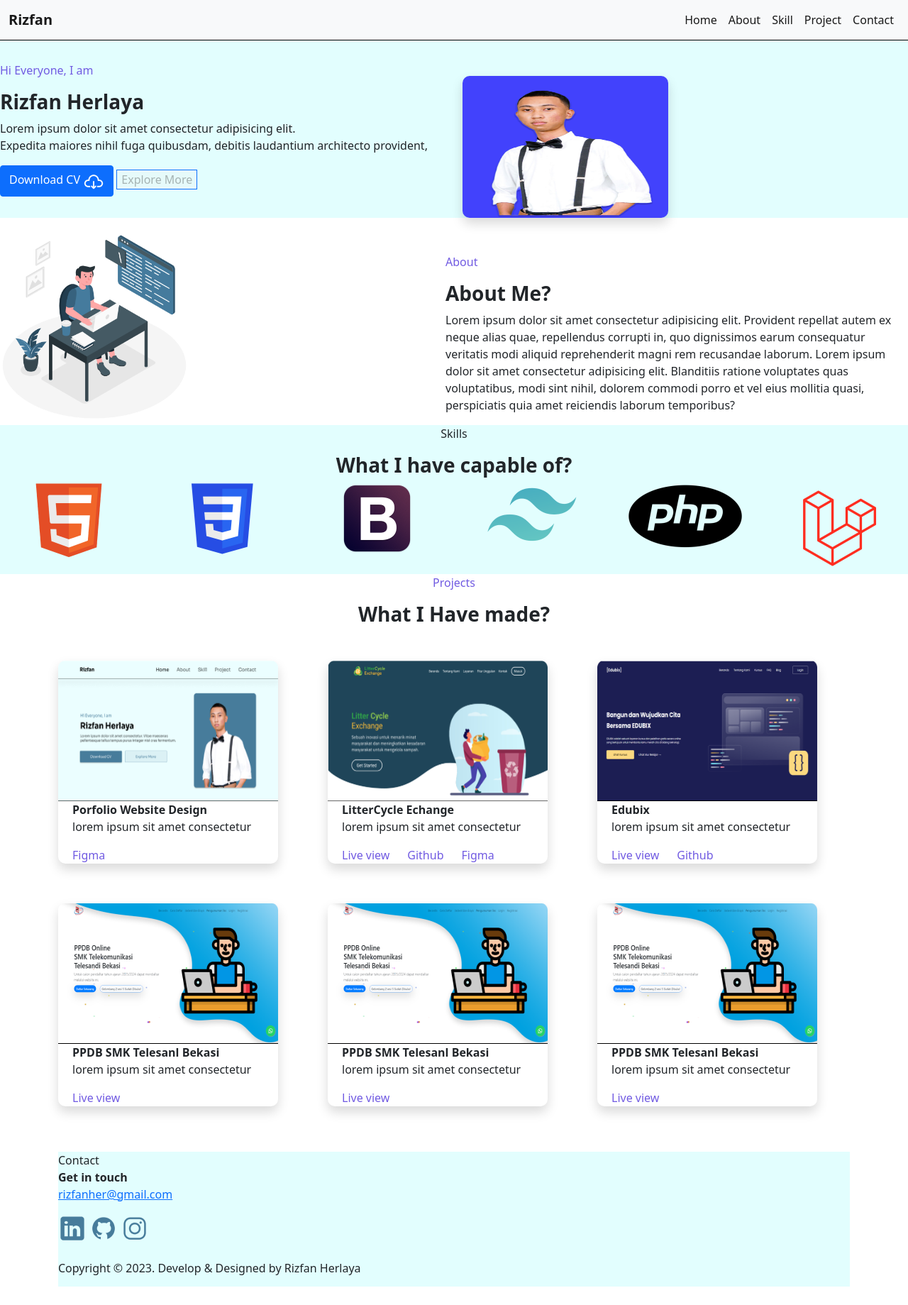
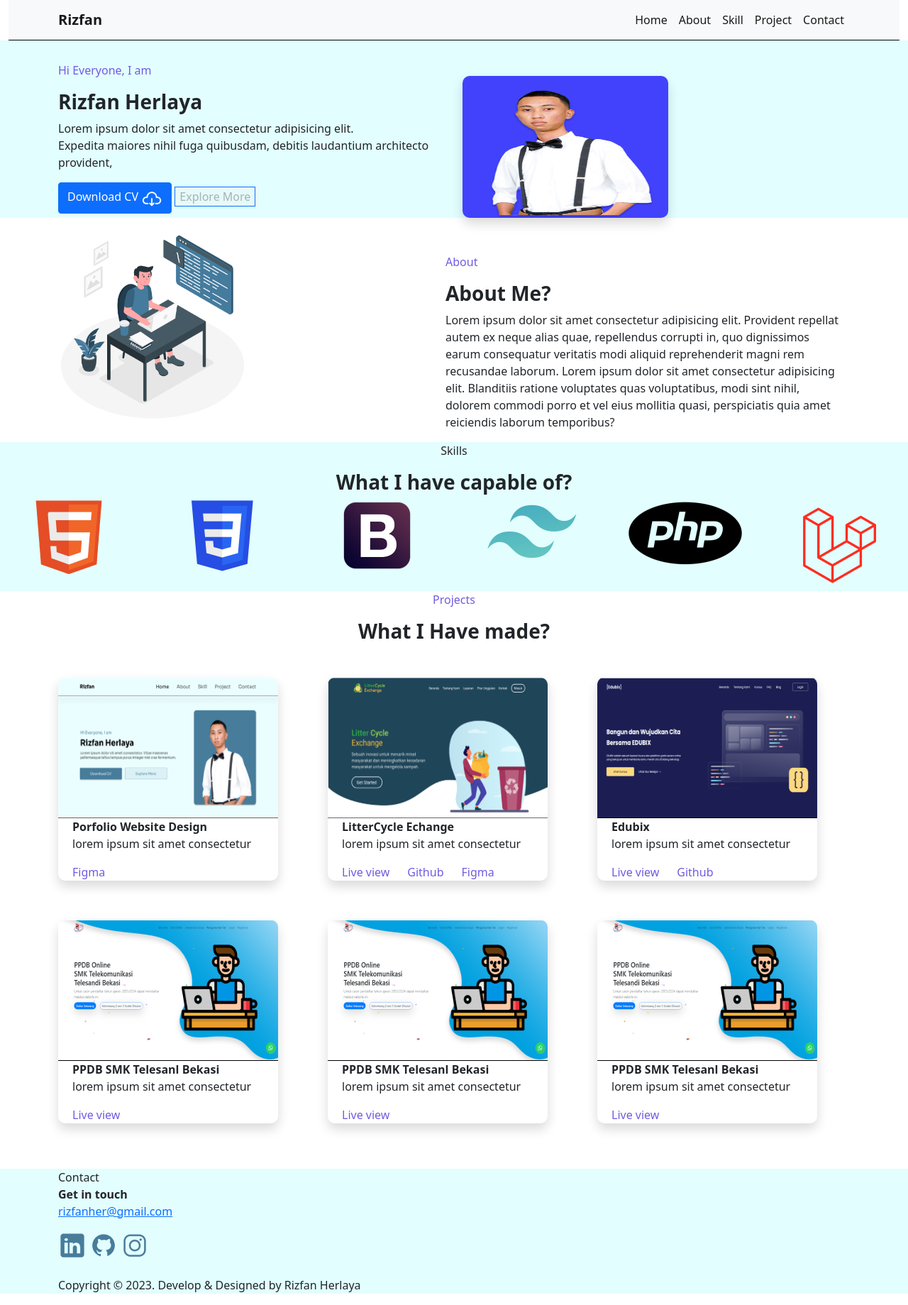
Before and after one commit to Aby34567/Red_Product, a plain HTML site: page index.html in a window 1280 px wide. Shown: the whole page at 71% size. Before the commit the page ends 1813 px from the top, so only its background shows below. Drawn offline with nearby package versions, Linux system fonts and the light colour scheme.

Commit message:
first commit

```diff
--- a/index.html
+++ b/index.html
@@ -9,9 +9,9 @@
     <link rel="stylesheet" href="style.css">
 </head>
 <body>
-
+       <div class="container-fluid">
         <nav class="navbar navbar-expand-lg navbar-light bg-light">
-            <div class="container-fluid">
+        <div class="container">
         <a class="navbar-brand" href="#"><strong>Rizfan</strong></a>
         <button class="navbar-toggler" type="button" data-bs-toggle="collapse" data-bs-target="#navbarSupportedContent" aria-controls="navbarSupportedContent" aria-expanded="false" aria-label="Toggle navigation">
             <span class="navbar-toggler-icon"></span>
@@ -36,9 +36,11 @@
                 </ul>
             </div>
         </div>
-        </nav>
+    </nav></div>
+
         <section>
             <div class="container1">
+                <div class="container">
                 <div class="row">
                     <div class="col-md-6">
                         <div class="">
@@ -56,10 +58,12 @@
                         <div class="img-fluid1"><img src="image/My project-1 (1) 2.png"  width="290px" height="200px" ></div>
                     </div>
                 </div>
-            </div>
+            </div></div>
+
         </section>
 
         <section class="partie">
+            <div class="container">
                 <div class="row ">
                 <div class="image" >
                     <div class="col-md-6">
@@ -84,7 +88,8 @@
                         </div>
                     </div>
                 </div>
-            </div>
+            </div></div>
+
         </section>
         <div class="container2">
             <div id="Skill" class="row">
@@ -205,7 +210,8 @@
 
             </div>
         </section>
-        <footer class="container">
+        <footer class="container3">
+            <div class="container">
                 <div class=" pied col mt-5 ">
                 <p >Contact <br>
                     <strong>Get in touch</strong> <br>
@@ -215,7 +221,8 @@
                 <img src="image/GitHub.png" alt="">
                 <img src="image/Instagram.png" alt=""><br></br>
                 <p>Copyright © 2023. Develop & Designed by Rizfan Herlaya</p>
-            </div>
+            </div></div>
+
         </footer>
 
         <script src="https://cdn.jsdelivr.net/npm/bootstrap@5.0.2/dist/js/bootstrap.bundle.min.js" integrity="sha384-MrcW6ZMFYlzcLA8Nl+NtUVF0sA7MsXsP1UyJoMp4YLEuNSfAP+JcXn/tWtIaxVXM" crossorigin="anonymous"></script>
--- a/style.css
+++ b/style.css
@@ -122,8 +122,8 @@ background: rgb(226, 254, 254); }
 
 
 
-.pied{
-    background: rgb(226, 254, 254); height: 190px;
+.container3{
+    background: rgb(226, 254, 254);;
 
 }
 
```
Lines whose indentation alone changed are shown as unchanged.
